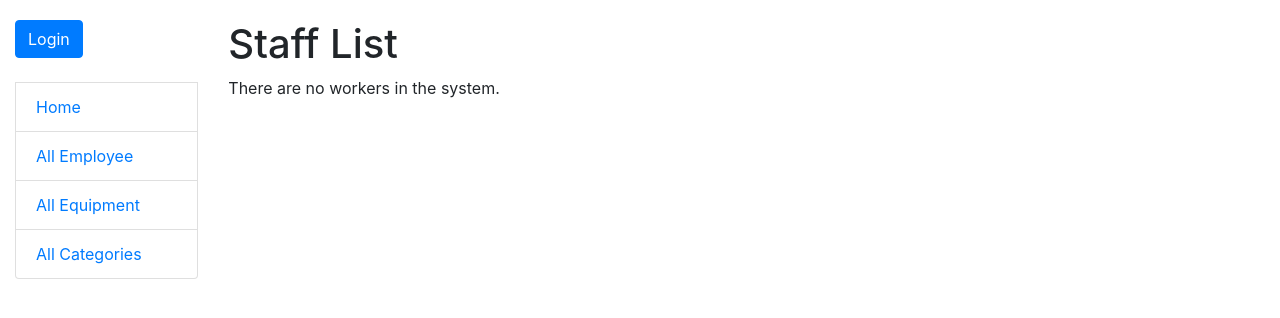
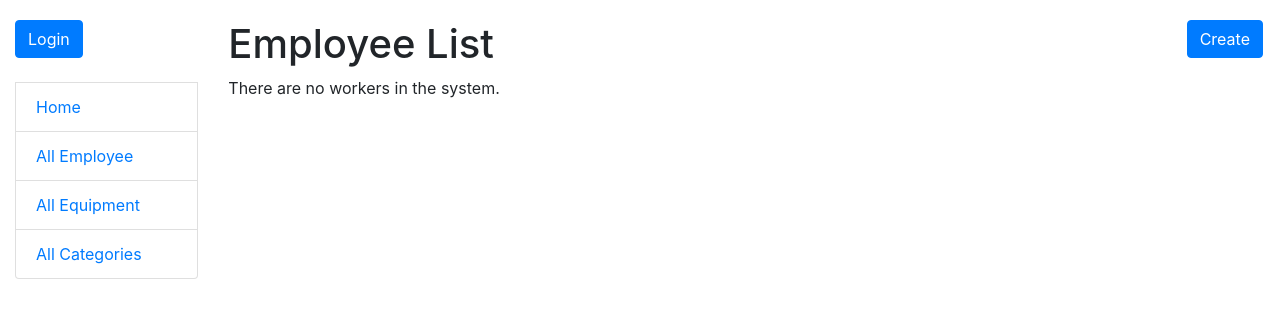
Before and after one commit to YBlck/office-inventory-system, a Django app: page /staff/ in a window 1280 px wide. Shown: the top 318 px of the page. Run offline with Django 5.2, Linux system fonts and the light colour scheme; data that the repository does not hold is empty.

Commit message:
feat: add links for create, update, delete pages in staff templates

```diff
--- a/templates/manager/staff_list.html
+++ b/templates/manager/staff_list.html
@@ -1,7 +1,15 @@
 {% extends "base.html" %}
 
 {% block content %}
-  <h1>Staff List</h1>
+
+  <h1>
+    Employee List
+    <a href="{% url 'manager:staff-create' %}" class="btn btn-primary link-to-page">
+      Create
+    </a>
+  </h1>
+
+
   {% if staff_list %}
   <table class="table">
     <tr>
```
Also changed, not shown: templates/manager/staff_detail.html (+8 -0 lines).
